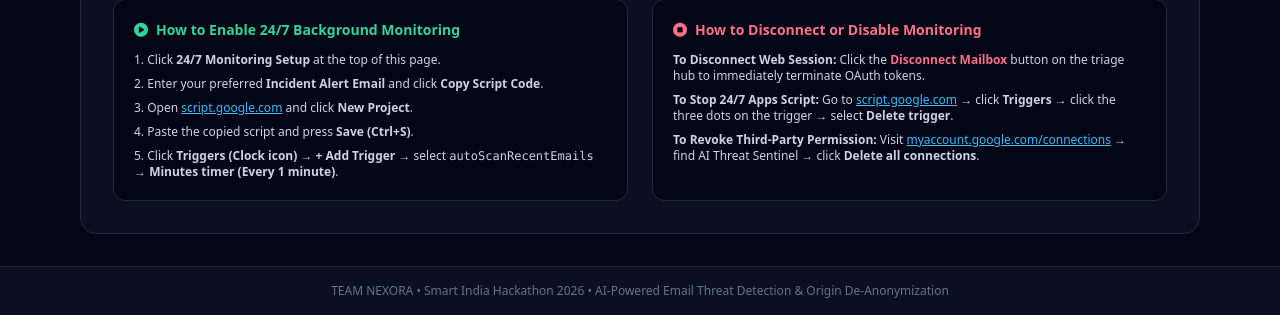
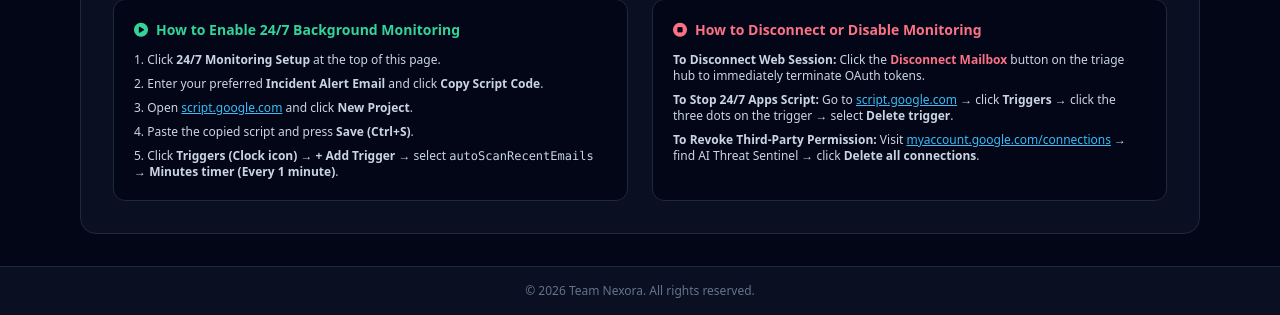
Before and after one commit to iszubairkhan/AIEmailThreat, a Flask app: page / in a window 1280 px wide. Shown: the part 508-823 px from the top of the page. Run offline with Flask 3, Linux system fonts and the light colour scheme; some libraries are stand-ins or nearby versions.

Commit message:
Update index.html

```diff
--- a/templates/index.html
+++ b/templates/index.html
@@ -243,9 +243,8 @@
   </main>
 
   <footer class="border-t border-slate-800 bg-slate-900/60 py-4 text-center text-xs text-slate-500">
-    TEAM NEXORA • Smart India Hackathon 2026 • AI-Powered Email Threat Detection &amp; Origin De-Anonymization
+    &copy; <span id="currentYear"></span> Team Nexora. All rights reserved.
   </footer>
-
   <!-- Dynamic SOC Alert Configuration Modal -->
   <div id="activationModal" class="fixed inset-0 bg-slate-950/85 backdrop-blur-sm z-50 hidden items-center justify-center p-4">
     <div class="bg-slate-900 border border-slate-800 rounded-2xl max-w-xl w-full p-6 space-y-4 shadow-2xl">
@@ -313,6 +312,7 @@
     }
 
     window.addEventListener('DOMContentLoaded', () => {
+      document.getElementById('currentYear').innerText = new Date().getFullYear();
       const urlParams = new URLSearchParams(window.location.search);
       const caseId = urlParams.get('case');
       const view = urlParams.get('view');
```
